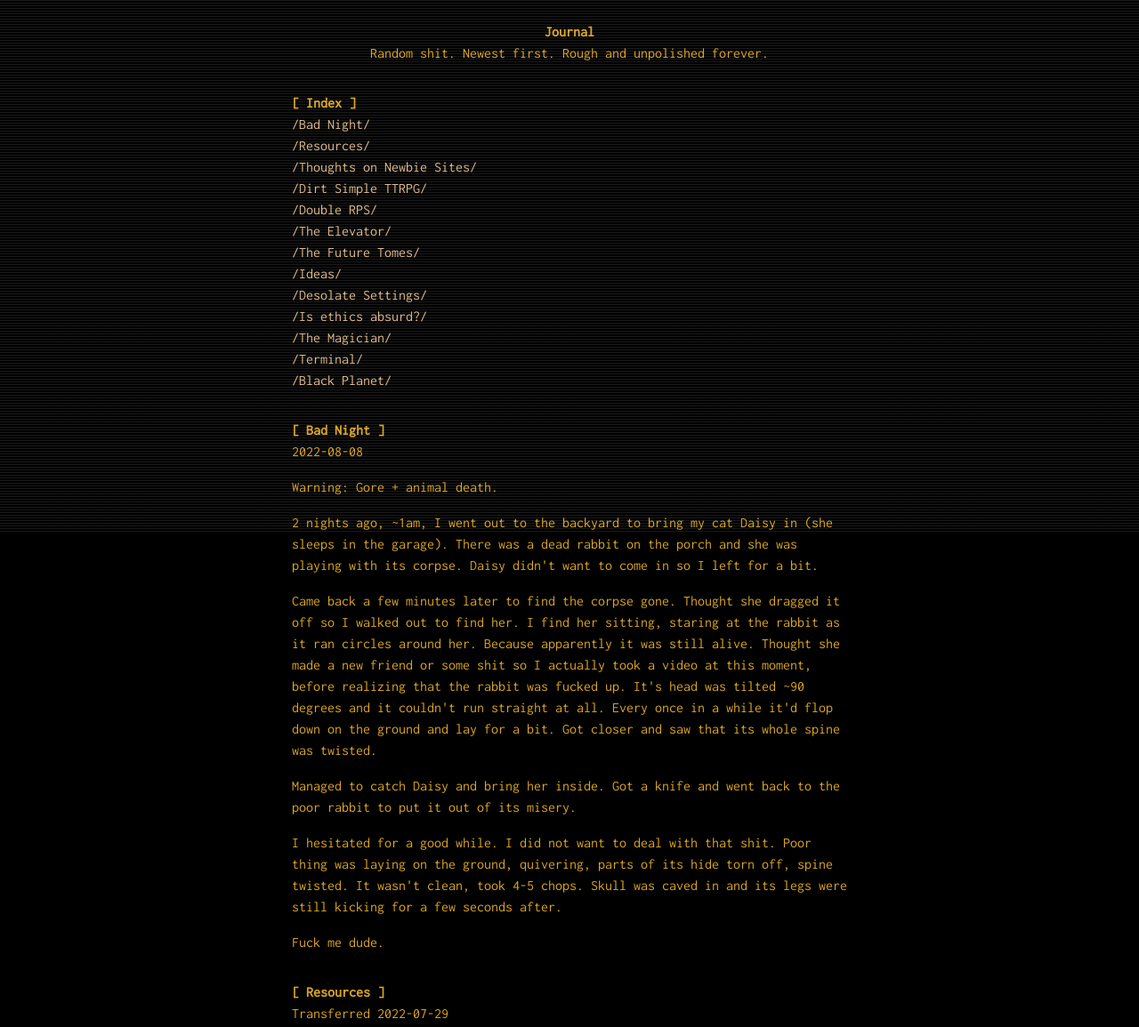
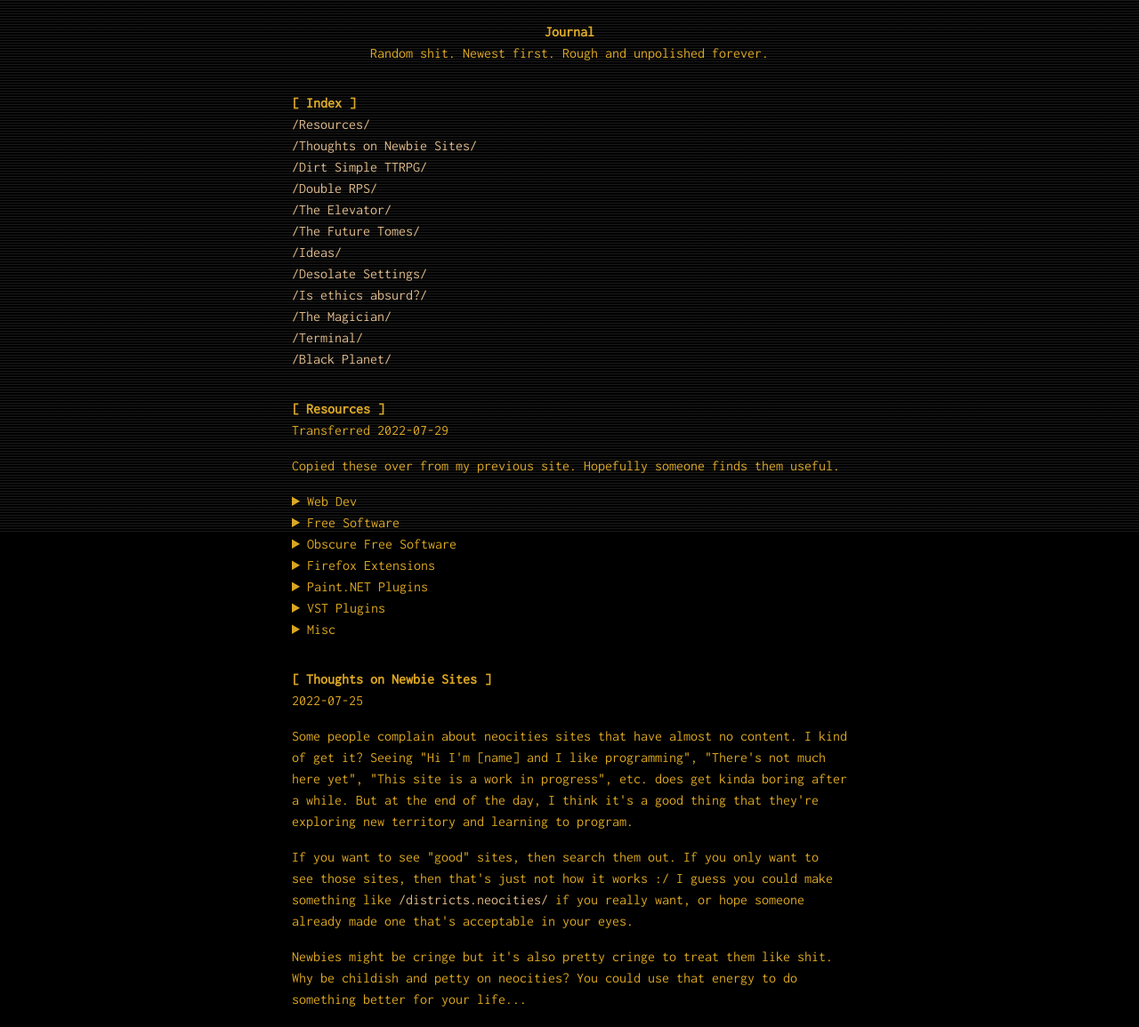
Before and after one commit to dawnvoid/dawnvoid-3, a plain HTML site: page page/journal/journal.html in a window 1280 px wide. Shown: the part 200-1355 px from the top of the page at 89% size. Drawn offline with Linux system fonts and the light colour scheme.

Commit message:
hide Bad Night journal entry

```diff
--- a/page/journal/journal.html
+++ b/page/journal/journal.html
@@ -181,7 +181,7 @@
 
         <h2>Index</h2>
         <ol reversed >
-            <li><a href="#13">Bad Night</a></li>
+            <!-- <li><a href="#13">Bad Night</a></li> -->
             <li><a href="#12">Resources</a></li>
             <li><a href="#11">Thoughts on Newbie Sites</a></li>
             <li><a href="#10">Dirt Simple TTRPG</a></li>
@@ -196,7 +196,7 @@
             <li><a href="#1">Black Planet</a></li>
         </ol>
 
-        <article id="13">
+        <!-- <article id="13">
             <h2>Bad Night</h2>
             <p>2022-08-08</p>
             <p>
@@ -217,7 +217,7 @@
             <p>
                 Fuck me dude.
             </p>
-        </article>
+        </article> -->
 
         <article id="12">
             <h2>Resources</h2>
```
